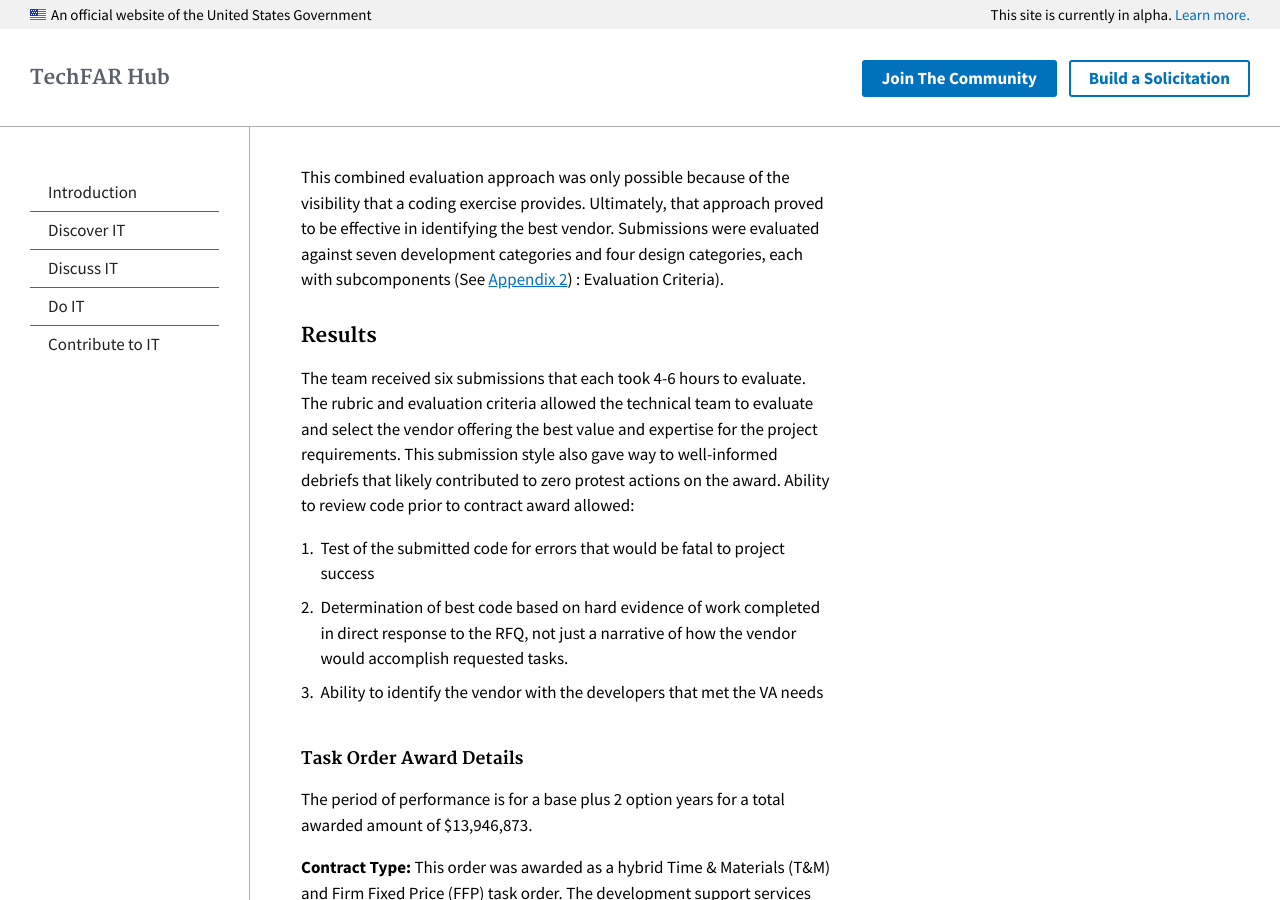
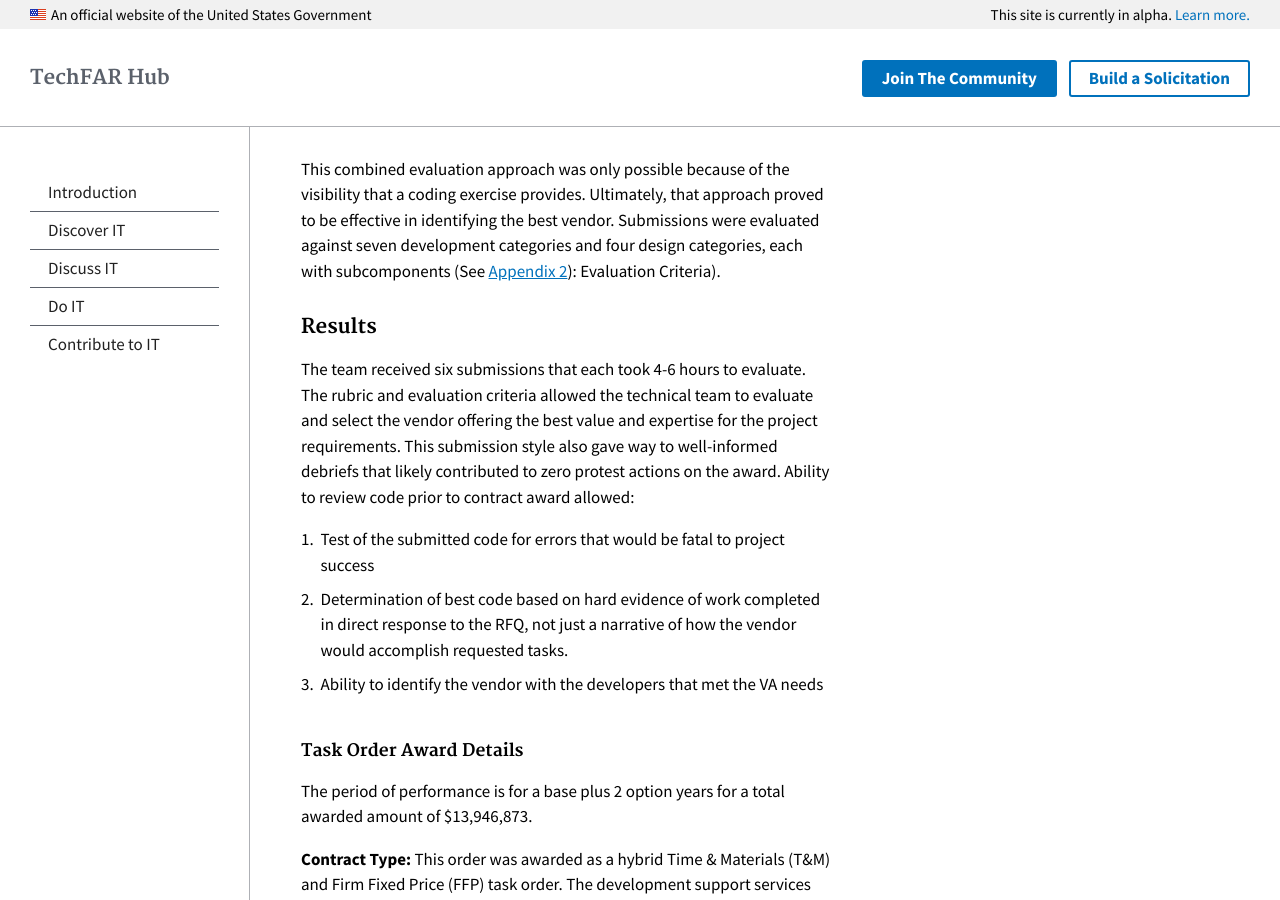
Before and after one commit to usds/techfar-hub, a Jekyll site: the page built from case-studies/VAcasestudy.md, in a window 1280 px wide and 900 px high, scrolled down 6640 px. Built offline with Jekyll 4.4.1, drawn with Linux system fonts in a browser that asks for light colours.

```diff
--- a/case-studies/VAcasestudy.md
+++ b/case-studies/VAcasestudy.md
@@ -78,6 +78,7 @@ The team used a combination of:
 2.	Specific validation that enabled the team to evaluate submissions uniformly against the criteria.
 
 An example of how this approach was used to evaluate submissions is in the following:
+
 _Example 1_
 - Criteria: Tests fail when functionality is broken
 - Validation: “(I’d) go into every code base, break something, and then run the (vendor’s) test and make sure the test failed. And I did that with 5 separate things in every (vendor’s) code base” – Shane Russell, USDS
@@ -86,7 +87,7 @@ _Example 2_
 - Criteria: Accounts for high volumes and heavy loads
 - Validation: “(we wrote) a script to load 10,000 transactions into each vendor’s (application?), then load (the vendor’s) webpage.  And if it took more than 20 seconds (to load) then they failed and it was a weakness” – Shane Russell, USDS
 
-This combined evaluation approach was only possible because of the visibility that a coding exercise provides. Ultimately, that approach proved to be effective in identifying the best vendor.  Submissions were evaluated against seven development categories and four design categories, each with subcomponents (See [Appendix 2](https://techfarhub.cio.gov/discover-IT/vacasestudy/appendix2)) : Evaluation Criteria).
+This combined evaluation approach was only possible because of the visibility that a coding exercise provides. Ultimately, that approach proved to be effective in identifying the best vendor.  Submissions were evaluated against seven development categories and four design categories, each with subcomponents (See [Appendix 2](https://techfarhub.cio.gov/discover-IT/vacasestudy/#appendix2)): Evaluation Criteria).
 
 ### Results
 The team received six submissions that each took 4-6 hours to evaluate. The rubric and evaluation criteria allowed the technical team to evaluate and select the vendor offering the best value and expertise for the project requirements.  This submission style also gave way to well-informed debriefs that likely contributed to zero protest actions on the award.  Ability to review code prior to contract award allowed:
```
